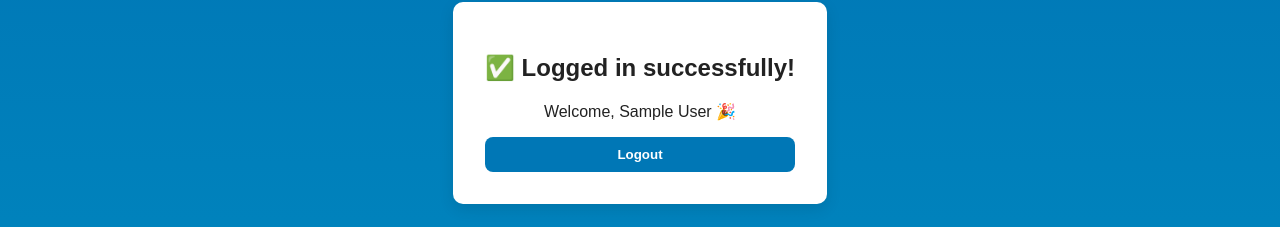
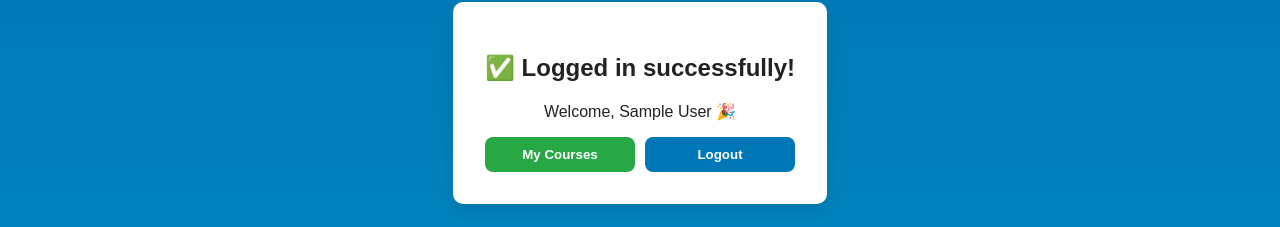
Before and after one commit to gitsaravanesh/lotus-lms-frontend, a React (Create React App) app: page /dashboard in a window 1280 px wide. Shown: the part 98-325 px from the top of the page. Built offline with nearby package versions, Linux system fonts and the light colour scheme; no server answers; sample sign-in values are in the browser's storage; what amazon-cognito-identity-js would draw is missing.

Commit message:
Add 'My Courses' button to Dashboard
Co-authored-by: gitsaravanesh <126149128+gitsaravanesh@users.noreply.github.com>

```diff
--- a/src/pages/Dashboard.js
+++ b/src/pages/Dashboard.js
@@ -143,7 +143,10 @@ const Dashboard = () => {
       <div className="card">
         <h2>✅ Logged in successfully!</h2>
         <p>Welcome, {user?.name || "User"} 🎉</p>
-        <button onClick={logout}>Logout</button>
+        <div className="button-group">
+          <button className="my-courses-btn">My Courses</button>
+          <button onClick={logout}>Logout</button>
+        </div>
       </div>
 
       <div className="courses-section">
--- a/src/styles.css
+++ b/src/styles.css
@@ -92,6 +92,28 @@ button:hover {
   padding: 2rem;
   border-radius: 10px;
   box-shadow: 0px 5px 15px rgba(0, 0, 0, 0.1);
+}
+
+/* Button Group */
+.button-group {
+  display: flex;
+  gap: 10px;
+  justify-content: center;
+  margin-top: 1rem;
+}
+
+.button-group button {
+  flex: 1;
+  max-width: 150px;
+}
+
+/* My Courses Button */
+.my-courses-btn {
+  background: #28a745;
+}
+
+.my-courses-btn:hover {
+  background: #218838;
 }
 
 /* 📚 COURSES SECTION */
```
Also changed, not shown: 11 other files (tests, documents, lock files or other folders).
